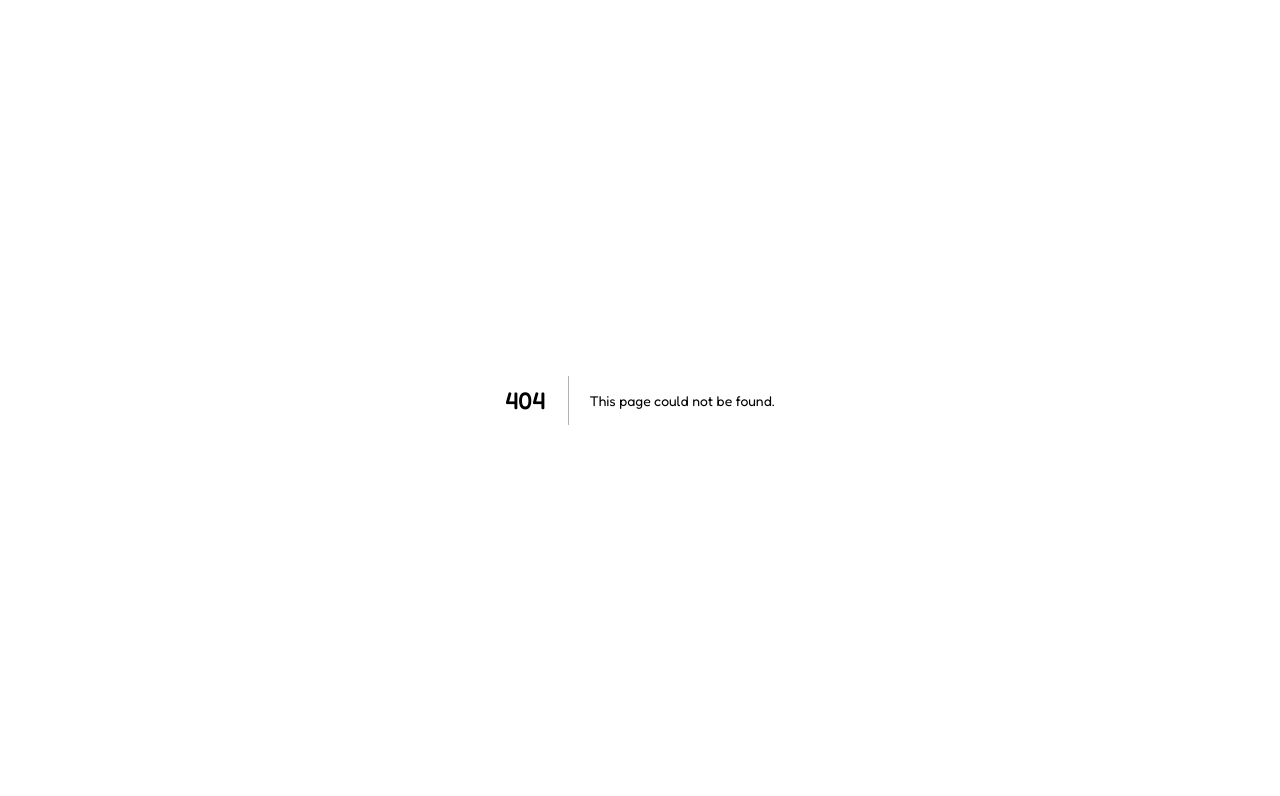
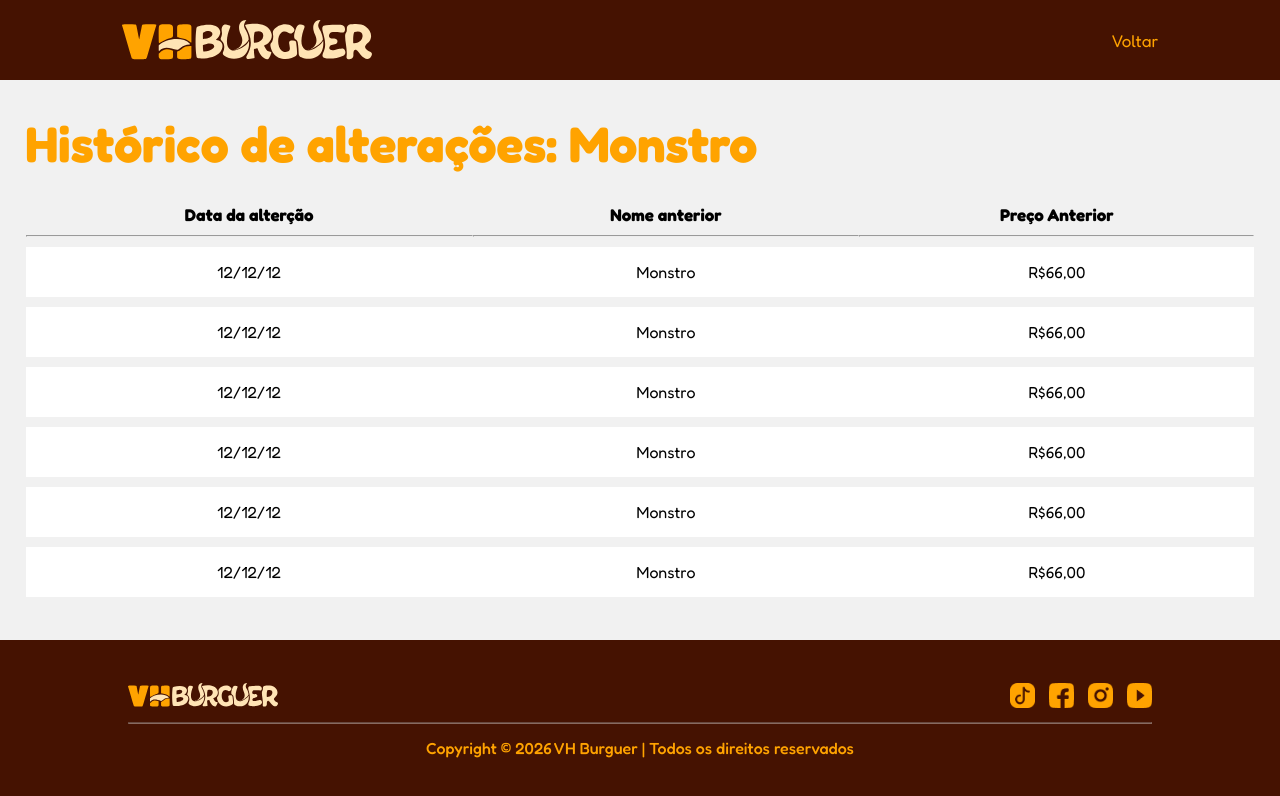
Before and after one commit to Caique-1910/Vh_BurGuer_Next, a Next.js app in the folder vh-burguer/: page /historico in a window 1280 px wide. Before the commit this address had no page. Shown: the top 796 px of the page. Built offline with nearby package versions, Linux system fonts and the light colour scheme.

Commit message:
Telas finalizados

```diff
--- a/vh-burguer/package.json
+++ b/vh-burguer/package.json
@@ -12,6 +12,7 @@
     "@fortawesome/fontawesome-svg-core": "^7.2.0",
     "@fortawesome/free-solid-svg-icons": "^7.2.0",
     "@fortawesome/react-fontawesome": "^3.3.1",
+    "axios": "^1.15.2",
     "next": "16.2.3",
     "react": "19.2.4",
     "react-dom": "19.2.4"
--- /dev/null
+++ b/vh-burguer/src/components/data-table/data-table.module.css
@@ -0,0 +1,22 @@
+#tabela{
+    border-collapse: separate;
+    border-spacing: 0 10px;
+}
+
+#tabela th{
+    color: var(--fonte-preta);
+    font-size: var(--tamanho-texto-btn);
+}
+
+#tabela td{
+    padding: 15px;
+    gap: 1px;
+    border: 20px;
+    text-align: center;
+}
+
+
+.tracado{
+    width: 100%;
+    color: grey;
+}
--- /dev/null
+++ b/vh-burguer/src/components/data-table/data-table.tsx
@@ -0,0 +1,33 @@
+import Listagem from "../listagem/listagem"
+import styles from "./data-table.module.css"
+
+
+const DataTable = () => {
+    return(
+        <>
+        <table id={styles.tabela}>
+            <tr>
+                <th>Data da alterção</th>
+                <th>Nome anterior</th>
+                <th>Preço Anterior</th>
+            </tr>
+
+           <tr>
+            <th><hr className={styles.tracado}></hr></th>
+            <th><hr className={styles.tracado}></hr></th>
+            <th><hr className={styles.tracado}></hr></th>
+           </tr>
+
+            <Listagem/>
+            <Listagem/>
+            <Listagem/>
+            <Listagem/>
+            <Listagem/>
+            <Listagem/>
+        </table>
+        </>
+    )
+}
+
+
+export default DataTable
--- /dev/null
+++ b/vh-burguer/src/components/listagem/listagem.module.css
@@ -0,0 +1,4 @@
+.linhas{
+    background-color: #ffffff;
+    border: none;
+}
--- /dev/null
+++ b/vh-burguer/src/components/listagem/listagem.tsx
@@ -0,0 +1,17 @@
+import styles from "./listagem.module.css"
+
+
+const Listagem = () => {
+    return(
+        <>
+           <tr className={styles.linhas}>
+            <td>12/12/12</td>
+            <td>Monstro</td>
+            <td>R$66,00</td>
+            </tr>
+        </>
+    )
+}
+
+
+export default Listagem
--- /dev/null
+++ b/vh-burguer/src/pages/api/api.ts
@@ -0,0 +1,9 @@
+import axios from "axios";
+
+const apiLocal = "https://localhost:7059/api/";
+
+const apiRemota = "";
+
+export const api = axios.create({
+    baseURL : apiLocal
+})
--- /dev/null
+++ b/vh-burguer/src/pages/historico/historico.module.css
@@ -0,0 +1,14 @@
+#contPrin{
+    display: flex;
+    flex-direction: column;
+    justify-content: center;
+    padding: 2%;
+    gap: 20px;
+    background-color: var(--fundo-claro);
+    height: 70vh;
+}
+
+#contPrin h3{
+    color:  var(--laranja-destaque);
+    font-size: var(--tamanho-titulo);
+}
--- /dev/null
+++ b/vh-burguer/src/pages/historico/index.tsx
@@ -0,0 +1,21 @@
+import DataTable from "@/components/data-table/data-table"
+import Footer from "@/components/footer/footer"
+import SubHeader from "@/components/sub-header/sub-header"
+import styles from "./historico.module.css"
+
+
+const Historico = () =>{
+    return(
+        <>
+            <SubHeader/>
+            <main id={styles.contPrin}>
+            <h3>Histórico de alterações: Monstro</h3>
+            <DataTable/>
+            </main>
+            <Footer/>
+        </>
+    )
+}
+
+
+export default Historico
```
Also changed, not shown: vh-burguer/src/pages/api/authService.ts (added, +12 -0 lines), vh-burguer/src/pages/login/index.tsx (+21 -3 lines), 1 other file (tests, documents, lock files or other folders).
